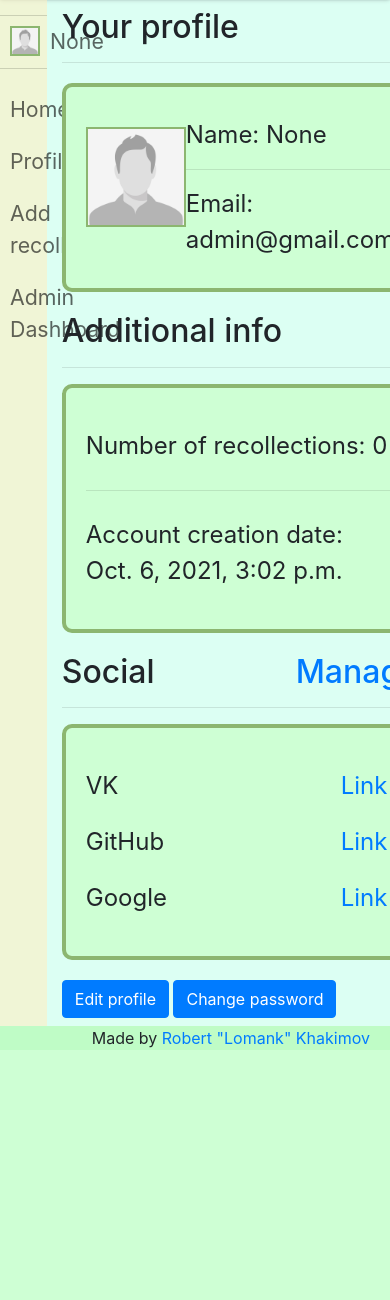
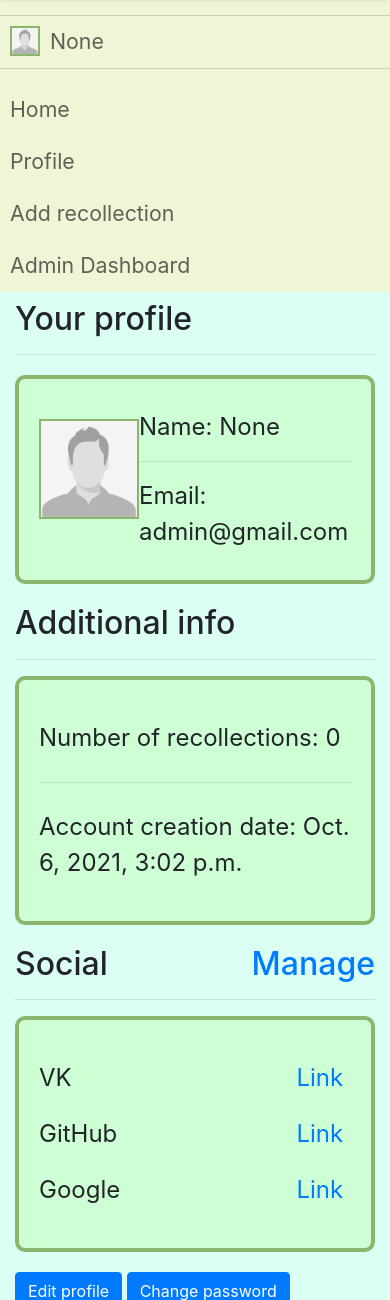
Before and after one commit to Lomank123/places_remember, a Django app: page /profile/3/ in a window 390 px wide; the page is wider, and only the part inside the window is pictured. Shown: the part 116-1416 px from the top of that part. Before the commit the page ends 1166 px from the top of that part, so only its background shows below. Run offline with Django 3.2, Linux system fonts and the light colour scheme; a user stored in the database is signed in; data comes from the database, SQL or seed files in the repository; parts of the project's set-up code (start-up, migrations or seed data) failed here and were passed over; some libraries are stand-ins or nearby versions.

Commit message:
Added minimum smartphone support
- Now left bar will display on top of recollections if website was opened on smartphone

```diff
--- a/placerem/static/placerem/css/style.css
+++ b/placerem/static/placerem/css/style.css
@@ -288,3 +288,13 @@ hr {
 	border-width: 2px;
 	margin-right: 10px;
 }
+
+@media screen and (max-width: 520px) {
+	/* When screen width less or equal 520px (for smartphones) */
+	.page {
+		flex-direction: column;
+	}
+	.left-bar {
+		width: 100%;
+	}
+}
```
